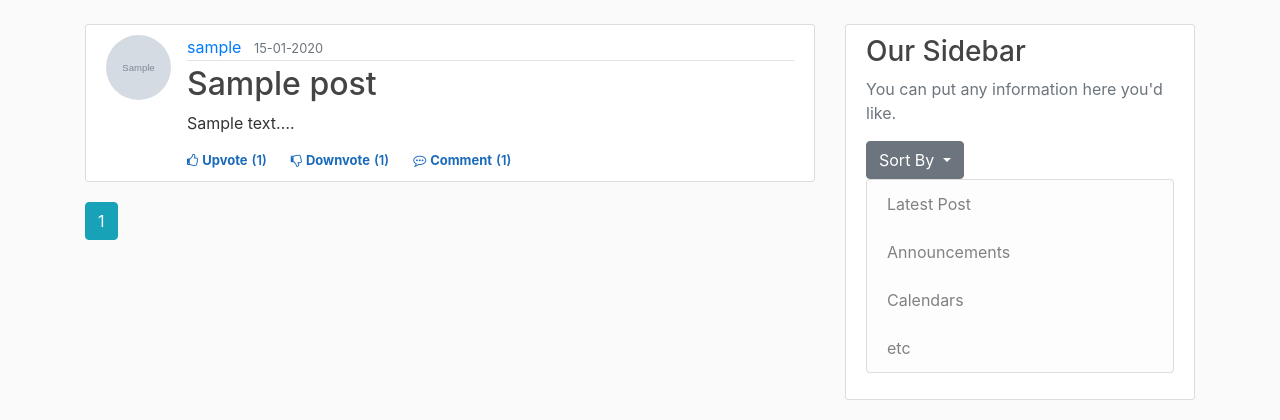
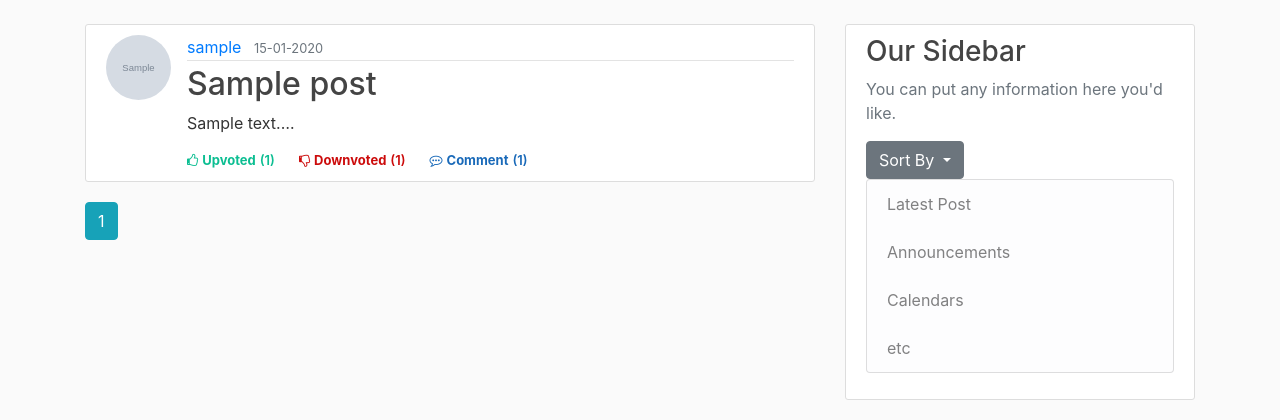
Before and after one commit to riyadomf/Brevity, a Flask app: page / in a window 1280 px wide. Shown: the part 56-476 px from the top of the page. Run offline with Flask 2, Linux system fonts and the light colour scheme; a user stored in the database is signed in; tables that the repository leaves empty hold one stand-in row (values such as "Sample post"); grey boxes marked "Sample" are stand-in pictures; some libraries are stand-ins or nearby versions.

Commit message:
Customize upvote, downvote feature

```diff
--- a/brevity/static/app.js
+++ b/brevity/static/app.js
@@ -1,10 +1,11 @@
 $(document).ready(function() {
 
-    $(document).on('click', '.upvote', function() {
+    $(document).on('click', '.vote', function() {
         var post_id = $(this).attr('post_id');
+        var action = $(this).attr('action');
 
         req = $.ajax({
-            url : '/post/' + post_id + '/vote/upvote',
+            url : '/post/' + post_id + '/vote/' + action,
             type : 'POST',
             // data : { post_id : post_id, action : action}
         });
@@ -12,29 +13,9 @@ $(document).ready(function() {
         req.done(function(data) {
             // $('#upvote'+post_id).fadeOut(1000).fadeIn(1000);
             // $('#memberSection'+member_id).fadeOut(1000).fadeIn(1000);
-            $('#upvote'+post_id).text('(' + data.upvote_count + ')');
-            $('#downvote'+post_id).text('(' + data.downvote_count + ')');
+            $('#vote'+post_id).html(data);
         });
 
     });
 
-
-    $(document).on('click', '.downvote', function() {
-        var post_id = $(this).attr('post_id');
-
-        req = $.ajax({
-            url : '/post/' + post_id + '/vote/downvote',
-            type : 'POST',
-            // data : { post_id : post_id, action : action}
-        });
-
-        req.done(function(data) {
-            // $('#memberSection'+member_id).fadeOut(1000).fadeIn(1000);
-            // $('#memberSection'+member_id).fadeOut(1000).fadeIn(1000);
-            $('#downvote'+post_id).text('(' + data.downvote_count + ')');
-            $('#upvote'+post_id).text('(' + data.upvote_count + ')');
-        });
-    });
-
-
 });
--- a/brevity/static/main.css
+++ b/brevity/static/main.css
@@ -109,11 +109,30 @@ body {
     cursor: pointer
   }
 
+.downvotecursor:hover {
+    color: rgb(204, 11, 11);
+}
+.downvotecursor {
+  cursor: pointer
+}
+
 .textarea {
     resize: none
   }
-.upvote {
+.votestyle {
   color: #1a6ab9;
+  font-size: 13px;
+  font-weight: 700;
+}
+
+.upvotedstyle {
+  color: rgb(12, 190, 146);
+  font-size: 13px;
+  font-weight: 700;
+}
+
+.downvotedstyle {
+  color: rgb(204, 11, 11);
   font-size: 13px;
   font-weight: 700;
 }
@@ -124,11 +143,18 @@ body {
   font-weight: 600;
 }
 
-.downvote {
-  color: #1a6ab9;
+.upvoted_count {
+  color: rgb(12, 190, 146);
   font-size: 13px;
-  font-weight: 700;
+  font-weight: 600;
 }
+
+.downvoted_count {
+  color: rgb(204, 11, 11);
+  font-size: 13px;
+  font-weight: 600;
+}
+
 
 .comment {
   color: #1a6ab9;
--- a/brevity/templates/home.html
+++ b/brevity/templates/home.html
@@ -13,23 +13,32 @@
 
                 <!--like, comment div-->
                 {% if current_user.is_authenticated %}
-                    <div class="d-flex flex-row fs-12">
-                        <div class="like cursor upvote" post_id="{{post.id}}"><i class="fa fa-thumbs-o-up"></i><span class="ml-1">Upvote</span></div>
-                        <div class="like vote_count" ><span id="upvote{{post.id}}" class="ml-1 mr-4">({{post.upvotes.count()}})</span></div>
+                    <div class="d-flex flex-row fs-12" id="vote{{post.id}}">
+                        {% if not current_user.has_upvoted_post(post) %}
+                            <div class="like cursor votestyle vote" post_id="{{post.id}}" action="upvote"><i class="fa fa-thumbs-o-up"></i><span class="ml-1">Upvote</span></div>
+                            <div class="like vote_count" ><span class="ml-1 mr-4">({{post.upvotes.count()}})</span></div>
+                        {% else %}
+                            <div class="like cursor upvotedstyle vote" post_id="{{post.id}}" action="upvote"><i class="fa fa-thumbs-o-up"></i><span class="ml-1">Upvoted</span></div>
+                            <div class="like upvoted_count" ><span class="ml-1 mr-4">({{post.upvotes.count()}})</span></div>
+                        {% endif %}
 
-                        <div class="like  cursor downvote" post_id="{{post.id}}"><i class="fa fa-thumbs-o-down"></i><span class="ml-1">Downvote</span></div>
-                        <div class="like vote_count"><span id="downvote{{post.id}}" class="ml-1 mr-4">({{post.downvotes.count()}})</span></div>
-
+                        {% if not current_user.has_downvoted_post(post) %}
+                            <div class="like downvotecursor votestyle vote" post_id="{{post.id}}" action="downvote"><i class="fa fa-thumbs-o-down"></i><span class="ml-1">Downvote</span></div>
+                            <div class="like vote_count"><span class="ml-1 mr-4">({{post.downvotes.count()}})</span></div>
+                        {% else %}
+                            <div class="like downvotecursor downvotedstyle vote" post_id="{{post.id}}" action="downvote"><i class="fa fa-thumbs-o-down"></i><span class="ml-1">Downvoted</span></div>
+                            <div class="like downvoted_count"><span class="ml-1 mr-4">({{post.downvotes.count()}})</span></div>
+                        {% endif %}
                         <div class="like cursor comment"><i class="fa fa-commenting-o"></i><span class="ml-1"><a class="mr-1 like cursor comment" href="{{ url_for('posts.post', post_id=post.id) }}">Comment</a></span></div>
                         <div class="like comment_count"><span class="ml-0">({{post.comments.count()}})</span></div>
                     </div>
                 {% else %}
                     <div class="d-flex flex-row fs-12">
                         <div class="like cursor unauthorised_upvote"><i class="fa fa-thumbs-o-up"></i><span class="ml-1"><a class="like cursor unauthorised_upvote" href="{{ url_for('posts.vote_action', post_id=post.id, action='unauthorized_upvote')}}">Upvote</a></span></div>
-                        <div class="like vote_count" ><span id="upvote{{post.id}}" class="ml-1 mr-4">({{post.upvotes.count()}})</span></div>
+                        <div class="like vote_count" ><span class="ml-1 mr-4">({{post.upvotes.count()}})</span></div>
 
-                        <div class="like cursor unauthorised_downvote"><i class="fa fa-thumbs-o-down"></i><span class="ml-1"><a class="like cursor unauthorised_downvote" href="{{ url_for('posts.vote_action', post_id=post.id, action='unauthorized_downvote')}}">Downvote</a></span></div>
-                        <div class="like vote_count"><span id="downvote{{post.id}}" class="ml-1 mr-4">({{post.downvotes.count()}})</span></div>
+                        <div class="like downvotecursor unauthorised_downvote"><i class="fa fa-thumbs-o-down"></i><span class="ml-1"><a class="like downvotecursor unauthorised_downvote" href="{{ url_for('posts.vote_action', post_id=post.id, action='unauthorized_downvote')}}">Downvote</a></span></div>
+                        <div class="like vote_count"><span class="ml-1 mr-4">({{post.downvotes.count()}})</span></div>
 
                         <div class="like cursor comment"><i class="fa fa-commenting-o"></i><span class="ml-1"><a class="mr-1 like cursor comment" href="{{ url_for('posts.post', post_id=post.id) }}">Comment</a></span></div>
                         <div class="like comment_count"><span class="ml-0">({{post.comments.count()}})</span></div>
```
Also changed, not shown: brevity/posts/routes.py (+2 -6 lines), brevity/templates/vote_section.html (added, +19 -0 lines), brevity/site.db.
